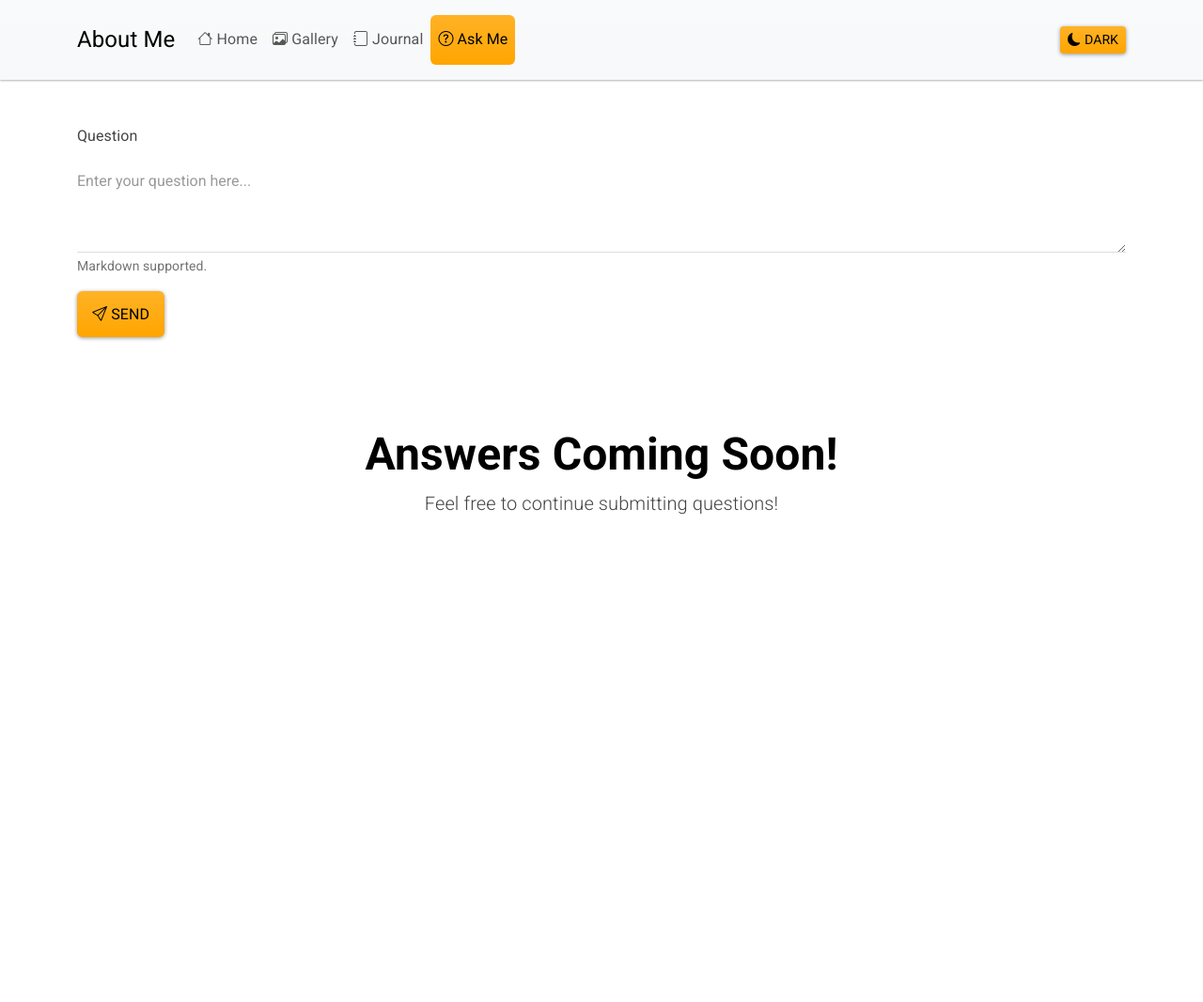
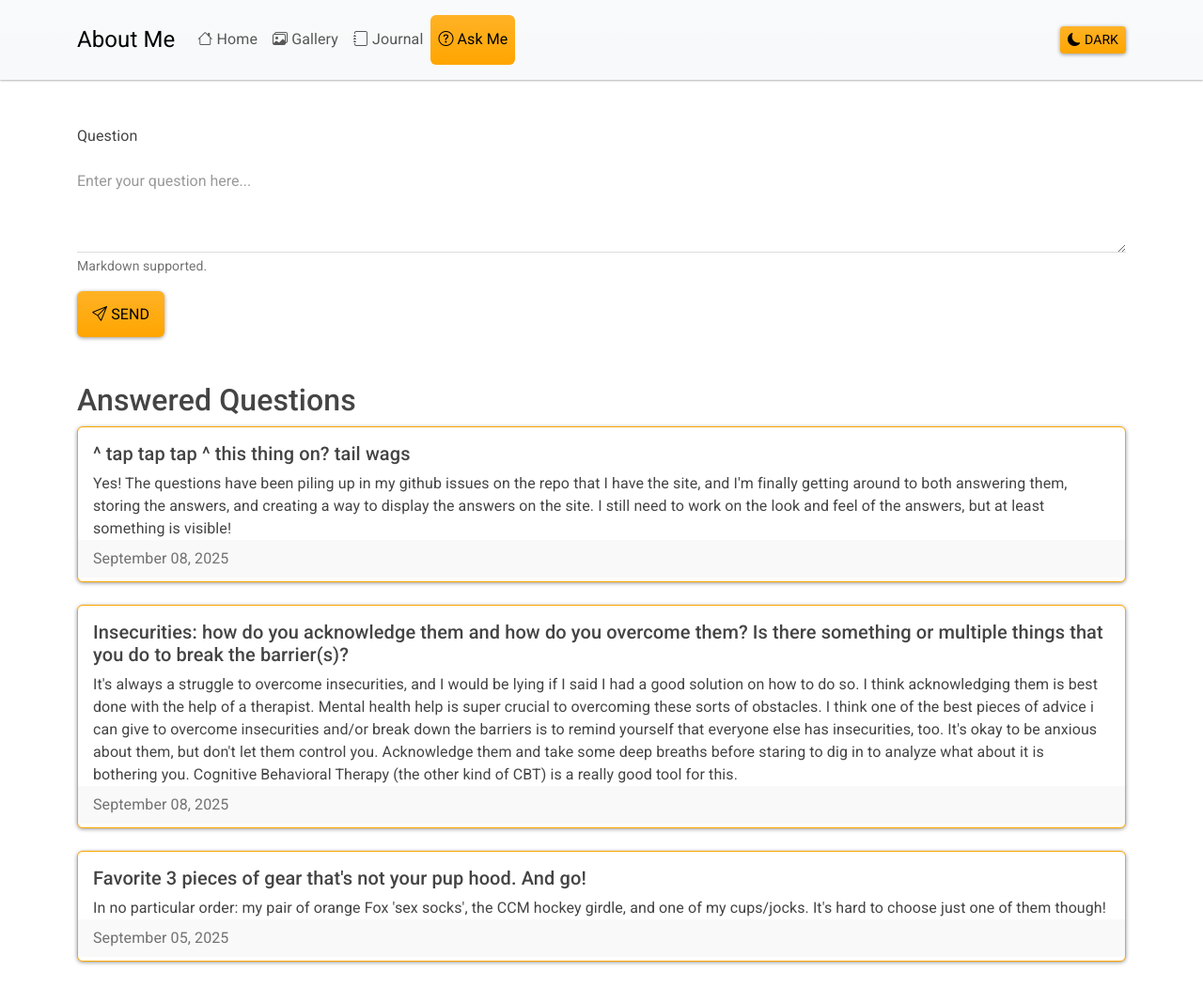
Before and after one commit to SabinDarkstone/SabinDarkstone.github.io, a Jekyll site: the page built from site/ama.html, in a window 1280 px wide and 1072 px high. Shown: the top 1067 px of the window at 94% size. Built offline with Jekyll 4.4.1, drawn with Linux system fonts in a browser that asks for light colours; comment, search, counter and statistics services are not loaded.

Commit message:
Adding AMA answers and applying some overrides for textarea colors

```diff
--- a/site/_data/ask.yml
+++ b/site/_data/ask.yml
@@ -7,6 +7,16 @@ error: '<div class="alert alert-danger mb-0">Sorry, there was a problem taking y
 responses:
   - question: "Favorite 3 pieces of gear that's not your pup hood. And go!"
     answer: "In no particular order: my pair of orange Fox 'sex socks', the CCM hockey girdle, and one of my cups/jocks.  It's hard to choose just one of them though!"
+    date: 2025-09-05
 
   - question: "Insecurities: how do you acknowledge them and how do you overcome them? Is there something or multiple things that you do to break the barrier(s)?"
-    answer: "test"
+    answer: "It's always a struggle to overcome insecurities, and I would be lying if I said I had a good solution on how to do so.  I think acknowledging them is best done with the help of a therapist.
+      Mental health help is super crucial to overcoming these sorts of obstacles.  I think one of the best pieces of advice i can give to overcome insecurities and/or break down the barriers is to remind
+      yourself that everyone else has insecurities, too.  It's okay to be anxious about them, but don't let them control you.  Acknowledge them and take some deep breaths before staring to dig in to
+      analyze what about it is bothering you.  Cognitive Behavioral Therapy (the other kind of CBT) is a really good tool for this."
+    date: 2025-09-08
+
+  - question: "^ tap tap tap ^ this thing on? tail wags"
+    answer: "Yes! The questions have been piling up in my github issues on the repo that I have the site, and I'm finally getting around to both answering them, storing the answers, and creating a way to
+      display the answers on the site.  I still need to work on the look and feel of the answers, but at least something is visible!"
+    date: 2025-09-08
--- a/site/ama.html
+++ b/site/ama.html
@@ -27,33 +27,27 @@ permalink: /ama.html
     <div id="questionResult" class="mt-3" class="cf-turnstile" role="status" aria-live="polite"></div>
 </form>
 
-{% comment %}
 {% if site.data.ask.responses %}
     <div class="mt-5">
         <h2>Answered Questions</h2>
-        {% for qa in site.data.ask.responses %}
-            <div class="card mb-4">
-                <div class="card-body mb-3">
+    </div>
+
+    {% assign cards = site.data.ask.responses | reverse %}
+    {% for qa in cards %}
+        <div class="col mb-4">
+            <div class="card border-primary pb-1">
+                <div class="card-body">
                     <h5 class="card-title">{{ qa.question | strip }}</h5>
                     <div class="card-text">{{ qa.answer }}</div>
                 </div>
+
+                <div class="card-footer text-muted">
+                    {{ qa.date | date: "%B %d, %Y" }}
+                </div>
             </div>
-        {% endfor %}
-    </div>
+        </div>
+    {% endfor %}
 {% endif %}
-{% endcomment %}
-
-<div class="px-4 py-5 my-5 text-center">
-    <h1 class="display-5 fw-bold text-body-emphasis">
-        Answers Coming Soon!
-    </h1>
-
-    <div class="col-lg-6 mx-auto">
-        <p class="lead mb-4">
-            Feel free to continue submitting questions!
-        </p>
-    </div>
-</div>
 
 <script>
     (function() {
--- a/site/assets/css/style.css
+++ b/site/assets/css/style.css
@@ -37,3 +37,11 @@ blockquote {
 [data-bs-theme="dark"] .card-action:hover {
     background-color: #222;
 }
+
+[data-bs-theme="dark"] textarea {
+    color: #ccc !important;
+}
+
+[data-bs-theme="dark"] textarea::placeholder {
+    color: #888 !important;
+}
--- a/site/gallery.html
+++ b/site/gallery.html
@@ -16,7 +16,7 @@ layout: static
                 </a>
 
                 {% assign mod = forloop.index0 | modulo: 3 %}
-                {% if md == 2 and forloop.last == false %}
+                {% if mod == 2 and forloop.last == false %}
                     </div><div class="row">
                 {% endif %}
             {% endfor %}
```
Also changed, not shown: site/_data/changelog.yml (+8 -3 lines).
